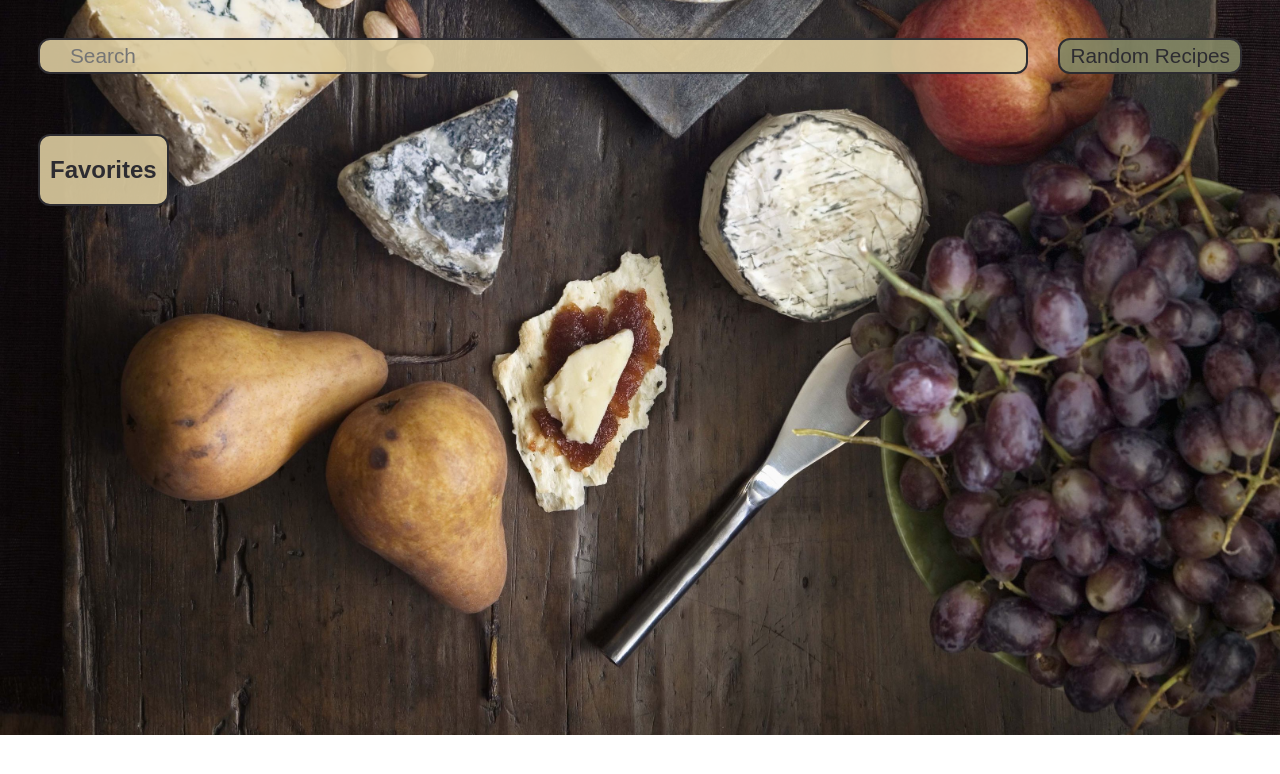
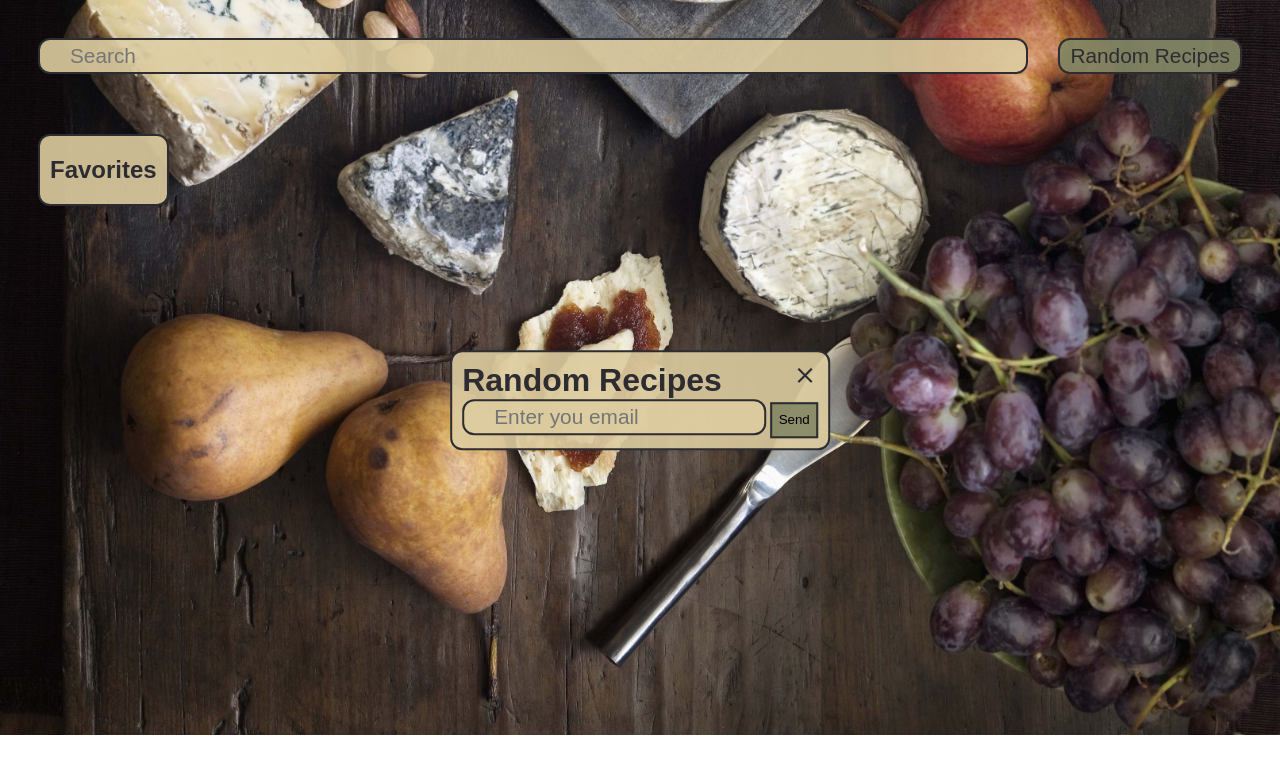
Before and after one commit to ryansheehy0/Random_Flavors, a plain HTML site: page docs/index.html in a window 1280 px wide. Drawn offline with Linux system fonts and the light colour scheme; no server answers.

Commit message:
Adds html for recipe random modal.

```diff
--- a/docs/index.html
+++ b/docs/index.html
@@ -27,6 +27,16 @@
         </div>
         <div id="search-container"></div>
       </main>
-      <!-- Delete Modal HTML style="visibility: hidden"-->
+
+      <!-- Modals -->
+        <!-- Delete Modal HTML style="visibility: hidden"-->
+        <!-- Random Recipes -->
+          <div id="random-recipes-modal" style="visibility: visible;">
+            <i class="icon mdi mdi-close"></i>
+            <h1 class="title">Random Recipes</h1>
+            <div id="random-recipes-container"></div>
+            <input id="email" type="email" placeholder="Enter you email" required>
+            <button id="send">Send</button>
+          </div>
     </body>
 </html>
--- a/docs/style.css
+++ b/docs/style.css
@@ -11,6 +11,7 @@
   --font-size: 1.3rem;
   --space-between: 30px; /* Space between different boxes */
   --space-inside: 10px; /* Space inside the boxes */
+  --input-left-padding: 30px;
 }
 
 body{
@@ -38,7 +39,7 @@ nav{
     margin-left: var(--space-between);
     margin-right: var(--space-between);
   /* Text stuff */
-    padding-left: 30px; /* Move the text to the right a bit */
+    padding-left: var(--input-left-padding); /* Move the text to the right a bit */
     font-size: var(--font-size);
   /* Colors */
     background: var(--light);
@@ -167,3 +168,59 @@ main {
   /* Center delete modal */
     /* Top, left, transform: translate() */
   /* Other styling */
+
+#random-recipes-modal{
+  /* Center on screen */
+    position: fixed;
+      top: 50%;
+      left: 50%;
+      transform: translate(-50%, -50%);
+  /* Color */
+    background: var(--light);
+    color: var(--brown);
+  /* Border */
+    border: 2px solid var(--brown);
+    border-radius: var(--radius);
+  /* Spacing */
+    padding: var(--space-inside);
+}
+
+#random-recipes-modal > .icon{
+  position: absolute;
+    right: var(--space-inside);
+  font-size: 1.6rem;
+  cursor: pointer;
+}
+
+#random-recipes-modal > .title{
+  padding-right: 30px;
+  margin: 0;
+}
+
+#random-recipes-modal > #email{
+  /* Text stuff */
+    font-size: var(--font-size);
+  padding-left: var(--input-left-padding);
+  /* Colors */
+    background: var(--light);
+  /* Borders */
+    border-radius: var(--radius);
+    border: 2px solid var(--brown);
+  /* Sizing */
+    box-sizing: border-box;
+    height: var(--height);
+
+}
+#random-recipes-modal > #email:focus{
+  outline: none;
+}
+
+#random-recipes-modal > #send{
+  /* Colors */
+    background: var(--green);
+  /* Border */
+    border: 2px solid var(--brown);
+  /* Sizing */
+    height: var(--height);
+
+}
```
Also changed, not shown: docs/scripts/random_recipes.js (added).
